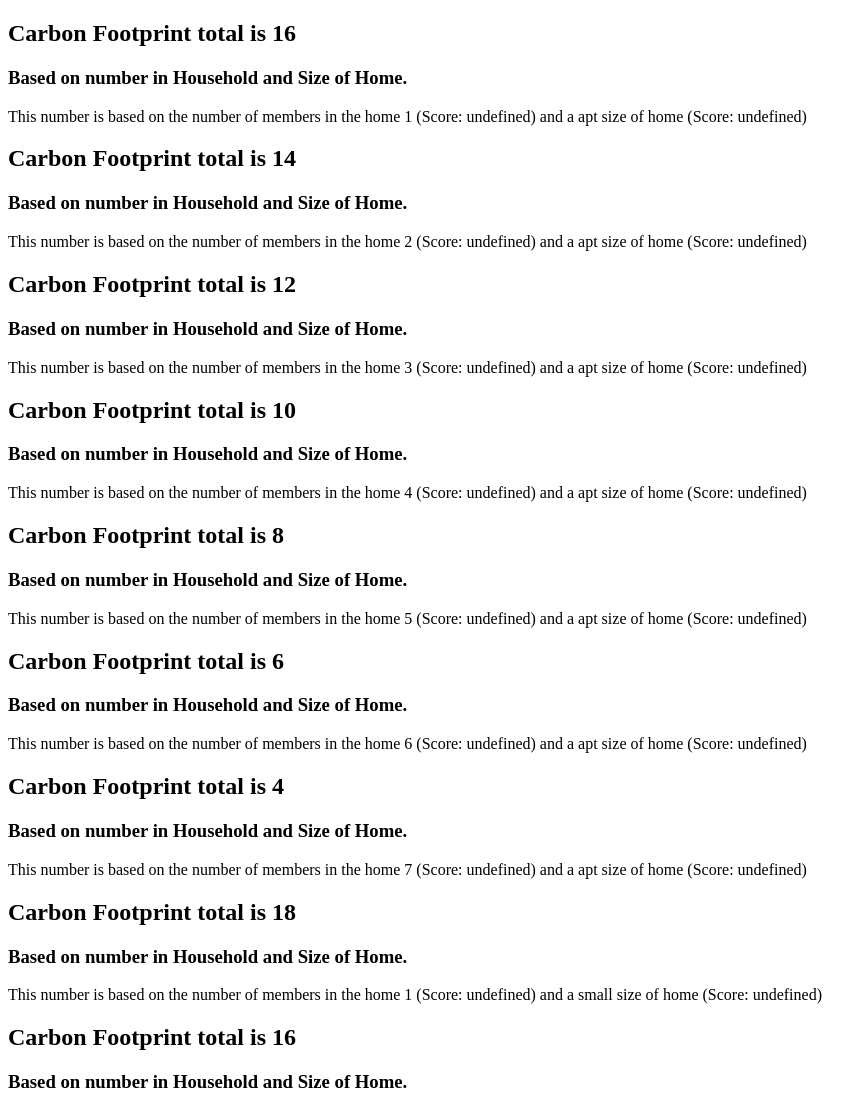
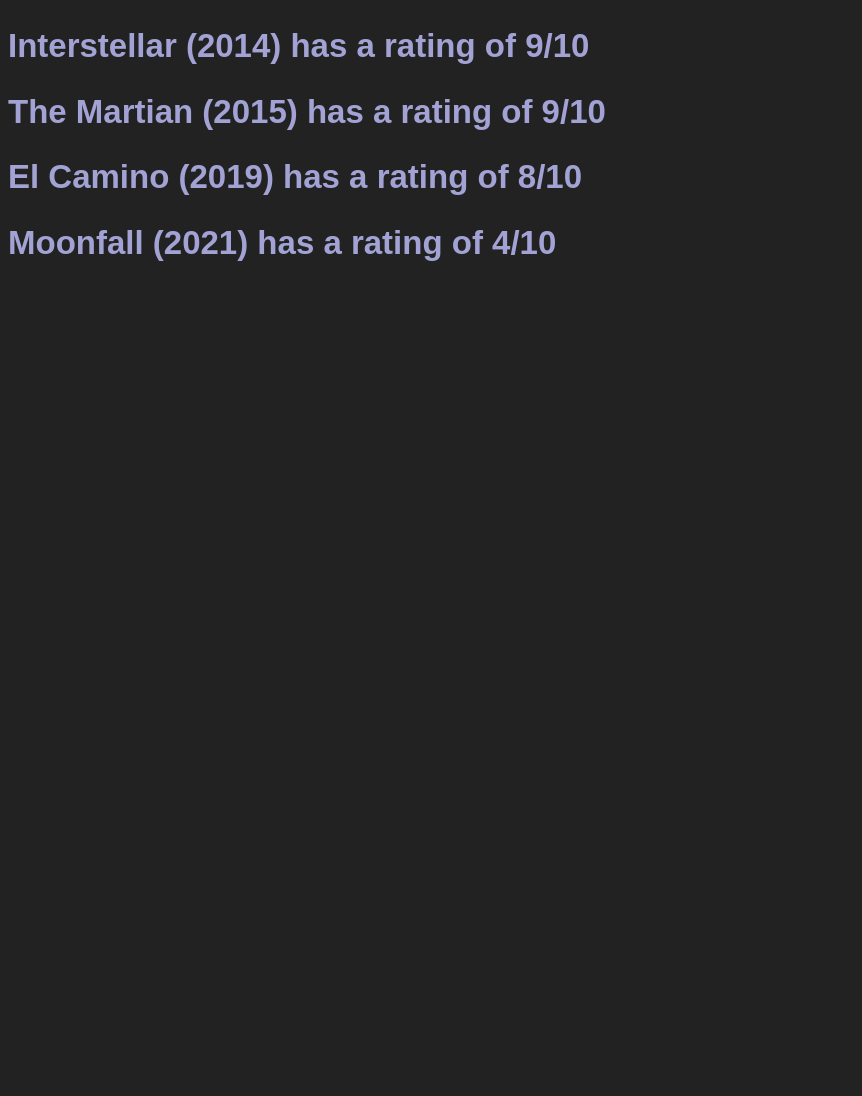
Before and after one commit to CIT93/noahl-pub, a plain HTML site: page w5/index.html in a window 1280 px wide. Shown: the top 1096 px of the page, without its empty margins (0-862 px from the left). After the commit the page ends 800 px from the top, so only its background shows below. Drawn offline with Linux system fonts and the light colour scheme.

Commit message:
movie code challenge
wowie

```diff
--- a/w5/index.html
+++ b/w5/index.html
@@ -5,6 +5,16 @@
     <meta name="viewport" content="width=device-width, initial-scale=1.0">
     <title>Week 5</title>
     <script defer src="main.js"></script>
+    <style>
+        html { /* Using arial because I like it more (I hope that's fine) */
+            font-family: arial;
+            font-size: 22px;
+        }
+        body { /* I used different colors cause the white and gray still hurt my eyes */
+            background-color: #222;
+            color: #a2a2d4;
+        }
+    </style>
 </head>
 <body>
     <div id="output">
--- a/w5/main.js
+++ b/w5/main.js
@@ -1,101 +1,28 @@
-const cfpDataArray = []
+const movieArray = [];
 
-function determineHouseSizePts(size) {
-    let houseSizePoints = 0;
-        if(size === "large") {
-            houseSizePoints = 10;
-        } else if(size === "medium") {
-            houseSizePoints = 7;
-        } else if (size === "small") {
-            houseSizePoints = 4;
-        } else if (size === "apt") {
-            houseSizePoints = 2;
-        }
-        return houseSizePoints;
-    }
+function addMovie(movieTitle, movieReleaseYear, movieRating) {
+    const movieObj = {
+        movieTitle: movieTitle,
+        movieReleaseYear: movieReleaseYear,
+        movieRating: movieRating,
+    };
 
-function determineHouseHoldPts(numberInHousehold) {
-    let houseHoldPoints = 0;
-    if (numberInHousehold === 1) {
-        houseHoldPoints = 14;
-    } else if (numberInHousehold === 2) {
-        houseHoldPoints = 12;
-    } else if (numberInHousehold === 3) {
-        houseHoldPoints = 10;
-    } else if (numberInHousehold === 4) {
-        houseHoldPoints = 8;
-    } else if (numberInHousehold === 5) {
-        houseHoldPoints = 6;
-    } else if (numberInHousehold === 6) {
-        houseHoldPoints = 4;
-    } else if (numberInHousehold > 6) {
-        houseHoldPoints = 2;
-    }
-    return houseHoldPoints;
+    movieArray.push(movieObj);
 }
 
-function start(houseHoldMembers, houseSize) {
-    const houseHoldPTS = determineHouseHoldPts(houseHoldMembers);
-    const houseSizePts = determineHouseSizePts(houseSize);
-    const total = houseHoldPTS + houseSizePts;
+function displayMovies() {
+    const output = document.getElementById("output");
 
-    const cfpDataObject = {
-        houseHoldMembers: houseHoldMembers,
-        houseSize: houseSize,
-        houseHoldPts: houseHoldPTS,
-        houseSizePts: houseSizePts,
-        total: total
-    };
-
-    cfpDataArray.push(cfpDataObject);
-}
-
-function displayOutput() {
-    for(dataObject of cfpDataArray) {
-        const output = document.getElementById("output");
-
-        const newP = document.createElement("p");
+    for(movieObj of movieArray) {
         const newH2 = document.createElement("h2");
-        const newH3 = document.createElement("h3");
-
-        newH2.textContent = `Carbon Footprint total is ${dataObject.total}`;
-        newH3.textContent = `Based on number in Household and Size of Home.`;
-        newP.textContent = `This number is based on the number of members in the home ${dataObject.houseHoldMembers} (Score: ${dataObject.houseHoldPTS})`;
-        newP.textContent += ` and a ${dataObject.houseSize} size of home (Score: ${dataObject.houseSizePoints})`;
+        newH2.textContent = `${movieObj.movieTitle} (${movieObj.movieReleaseYear}) has a rating of ${movieObj.movieRating}/10`;
 
         output.appendChild(newH2);
-        output.appendChild(newH3);
-        output.appendChild(newP);
     }
 }
 
-start(1, "apt");
-start(2, "apt");
-start(3, "apt");
-start(4, "apt");
-start(5, "apt");
-start(6, "apt");
-start(7, "apt");
-start(1, "small");
-start(2, "small");
-start(3, "small");
-start(4, "small");
-start(5, "small");
-start(6, "small");
-start(7, "small");
-start(1, "medium");
-start(2, "medium");
-start(3, "medium");
-start(4, "medium");
-start(5, "medium");
-start(6, "medium");
-start(7, "medium");
-start(1, "large");
-start(2, "large");
-start(3, "large");
-start(4, "large");
-start(5, "large");
-start(6, "large");
-start(7, "large");
-
-displayOutput();
+addMovie("Interstellar", 2014, 9);
+addMovie("The Martian", 2015, 9);
+addMovie("El Camino", 2019, 8);
+addMovie("Moonfall", 2021, 4);
+displayMovies();
```
